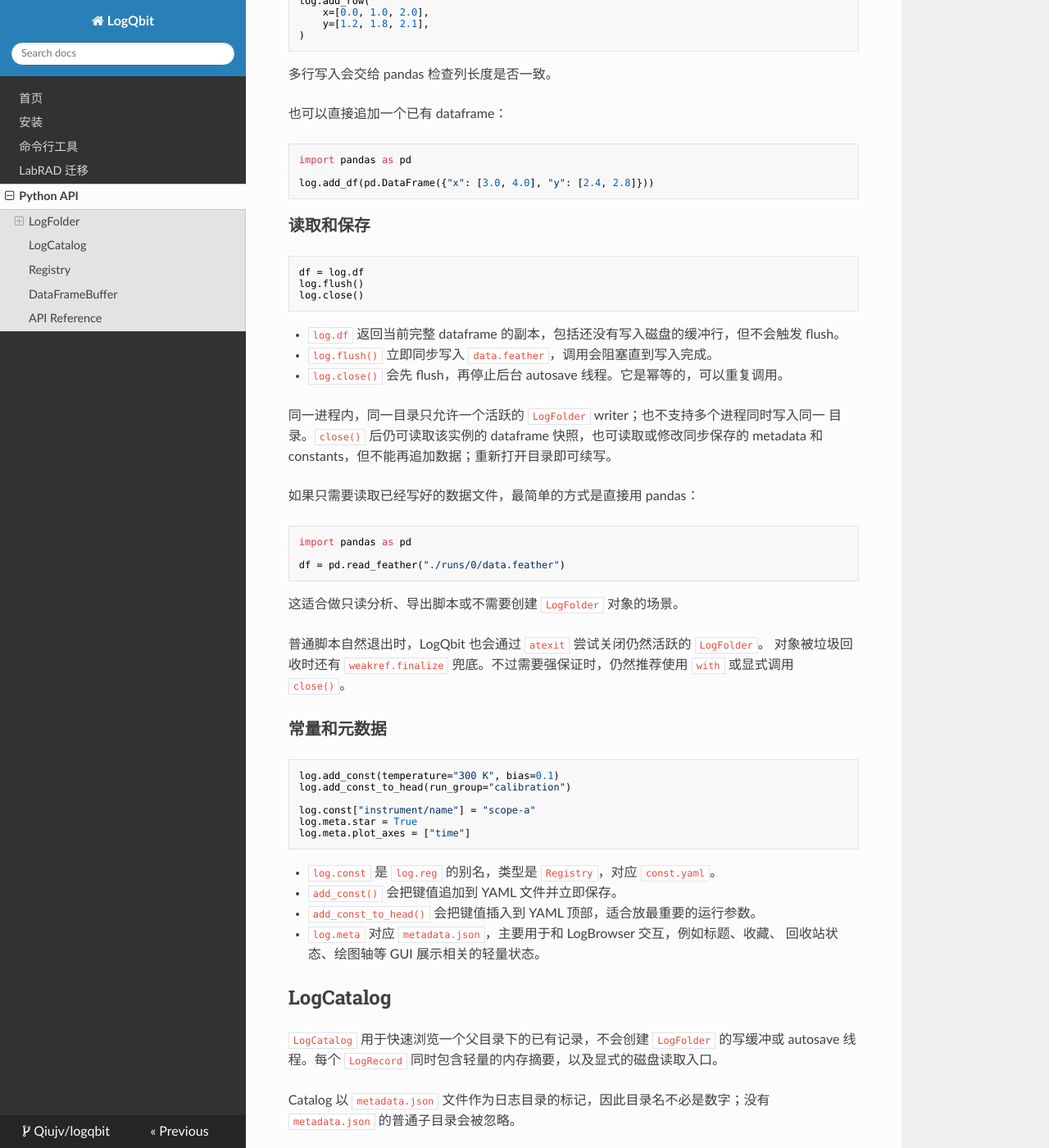
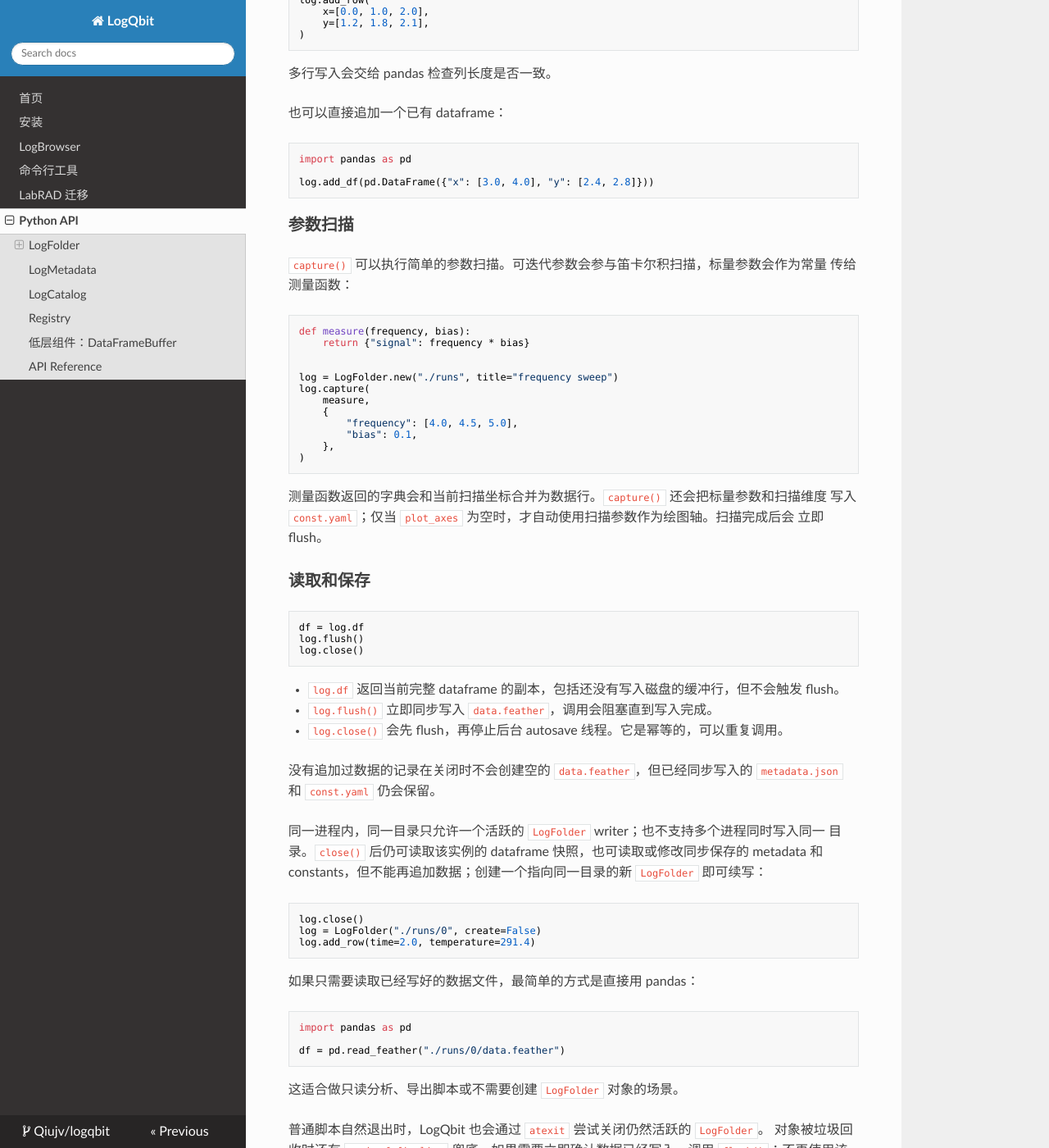
Before and after one commit to Qiujv/logqbit, an MkDocs documentation site: the page built from docs/api.md, in a window 1280 px wide and 1400 px high, scrolled down 1138 px. Shown: the whole window at 82% size. Built offline with MkDocs 1.6.1, drawn with Linux system fonts in a browser that asks for light colours; nearby versions of some CDN libraries; some of the changed text lies outside the part shown.

Commit message:
docs: update usage and add browser guide

````diff
--- a/docs/api.md
+++ b/docs/api.md
@@ -14,24 +14,24 @@
 ### 创建新记录
 
 ```python
-from logqbit.logfolder import LogFolder
+from logqbit import LogFolder
 
-with LogFolder.new("./runs", title="cooldown") as log:
-    log.add_row(time=0.0, temperature=300.0)
-    log.add_row(time=1.0, temperature=295.2)
+log = LogFolder.new("./runs", title="cooldown")
+log.add_row(time=0.0, temperature=300.0)
+log.add_row(time=1.0, temperature=295.2)
 
-    log.add_const(operator="alice", sample="device-a")
-    log.meta.plot_axes = ["time"]
+log.add_const(operator="alice", sample="device-a")
+log.meta.plot_axes = ["time"]
 ```
 
 `LogFolder.new(parent)` 会在 `parent` 下创建下一个数字目录，例如 `0/`、`1/`、`2/`。
-推荐使用 `with` 语句；退出代码块时会自动 `close()`，确保末段数据完成写入并关闭后台线程。
+创建后可以直接持续追加数据；后台线程会自动保存，程序正常退出时也会完成最后一次写入。
 
 ### 打开已有记录
 
 ```python
-with LogFolder("./runs/0", create=False) as log:
-    print(log.df)
+log = LogFolder("./runs/0", create=False)
+print(log.df)
 ```
 
 如果路径不存在并且 `create=False`，会抛出 `FileNotFoundError`。
@@ -63,6 +63,30 @@
 log.add_df(pd.DataFrame({"x": [3.0, 4.0], "y": [2.4, 2.8]}))
 ```
 
+### 参数扫描
+
+`capture()` 可以执行简单的参数扫描。可迭代参数会参与笛卡尔积扫描，标量参数会作为常量
+传给测量函数：
+
+```python
+def measure(frequency, bias):
+    return {"signal": frequency * bias}
+
+
+log = LogFolder.new("./runs", title="frequency sweep")
+log.capture(
+    measure,
+    {
+        "frequency": [4.0, 4.5, 5.0],
+        "bias": 0.1,
+    },
+)
+```
+
+测量函数返回的字典会和当前扫描坐标合并为数据行。`capture()` 还会把标量参数和扫描维度
+写入 `const.yaml`；仅当 `plot_axes` 为空时，才自动使用扫描参数作为绘图轴。扫描完成后会
+立即 flush。
+
 ### 读取和保存
 
 ```python
@@ -75,9 +99,18 @@
 - `log.flush()` 立即同步写入 `data.feather`，调用会阻塞直到写入完成。
 - `log.close()` 会先 flush，再停止后台 autosave 线程。它是幂等的，可以重复调用。
 
+没有追加过数据的记录在关闭时不会创建空的 `data.feather`，但已经同步写入的
+`metadata.json` 和 `const.yaml` 仍会保留。
+
 同一进程内，同一目录只允许一个活跃的 `LogFolder` writer；也不支持多个进程同时写入同一
 目录。`close()` 后仍可读取该实例的 dataframe 快照，也可读取或修改同步保存的 metadata
-和 constants，但不能再追加数据；重新打开目录即可续写。
+和 constants，但不能再追加数据；创建一个指向同一目录的新 `LogFolder` 即可续写：
+
+```python
+log.close()
+log = LogFolder("./runs/0", create=False)
+log.add_row(time=2.0, temperature=291.4)
+```
 
 如果只需要读取已经写好的数据文件，最简单的方式是直接用 pandas：
 
@@ -90,25 +123,55 @@
 这适合做只读分析、导出脚本或不需要创建 `LogFolder` 对象的场景。
 
 普通脚本自然退出时，LogQbit 也会通过 `atexit` 尝试关闭仍然活跃的 `LogFolder`。
-对象被垃圾回收时还有 `weakref.finalize` 兜底。不过需要强保证时，仍然推荐使用 `with`
-或显式调用 `close()`。
+对象被垃圾回收时还有 `weakref.finalize` 兜底。如果需要立即确认数据已经写入，调用
+`flush()`；不再使用该对象时也可以显式调用 `close()`。进程崩溃或被强制终止时不能依赖
+退出清理，因此重要阶段仍应主动 flush。
 
-### 常量和元数据
+### 常量
 
 ```python
 log.add_const(temperature="300 K", bias=0.1)
 log.add_const_to_head(run_group="calibration")
 
 log.const["instrument/name"] = "scope-a"
-log.meta.star = True
-log.meta.plot_axes = ["time"]
 ```
 
 - `log.const` 是 `log.reg` 的别名，类型是 `Registry`，对应 `const.yaml`。
 - `add_const()` 会把键值追加到 YAML 文件并立即保存。
 - `add_const_to_head()` 会把键值插入到 YAML 顶部，适合放最重要的运行参数。
-- `log.meta` 对应 `metadata.json`，主要用于和 LogBrowser 交互，例如标题、收藏、
-  回收站状态、绘图轴等 GUI 展示相关的轻量状态。
+
+## LogMetadata
+
+`log.meta` 是一个 `LogMetadata`，对应记录目录中的 `metadata.json`。常用字段会在赋值时
+立即保存，主要用于控制 LogBrowser 的显示和绘图：
+
+```python
+log.meta.title = "cooldown"
+log.meta.star = 2
+log.meta.trash = False
+log.meta.plot_axes = ["time"]
+log.meta.plot_fields = ["temperature"]
+```
+
+`plot_axes` 和 `plot_fields` 读取时是不可变 tuple；赋值时可以传一个字符串或任意字符串
+序列。单个字符串会被当成一个列名，而不是拆成字符。
+
+如果要一次更新多个字段，使用 `update()` 只写一次文件：
+
+```python
+from logqbit import LogMetadata
+
+meta = LogMetadata("./runs/0/metadata.json", create=False)
+meta.update(
+    title="cooldown",
+    star=1,
+    plot_axes="time",
+    plot_fields=["temperature", "pressure"],
+)
+```
+
+`reload()` 会在磁盘文件发生变化时重新加载。直接创建的 `LogMetadata` 默认严格报告无效
+JSON；Catalog 和 LogBrowser 则使用容错读取，避免单个损坏记录阻止整个列表打开。
 
 ## LogCatalog
 
@@ -127,6 +190,8 @@
 for record in records:
     print(record.log_id, record.title, record.row_count)
 ```
+
+结果中数字目录排在前面并按数值递增，其他目录随后按名称排序。
 
 `LogRecord` 缓存 dataframe 的行数、列名和文件版本；未变化的日志会复用同一个 record
 实例。Metadata 直接来自 `record.meta` 当前已经加载的内存值。
@@ -138,6 +203,7 @@
 
 `read_dataframe()` 是明确的一次读取，不保留隐藏的进程级缓存。LogBrowser 的 detail
 view 会按窗口和文件版本缓存完整 dataframe，因此多个 detail 窗口的刷新状态互不影响。
+记录还没有 `data.feather`，或数据读取失败时，返回 `None`。
 
 ```python
 record.meta.update(
@@ -180,7 +246,7 @@
 `reload()` 会在文件变化后重新读取磁盘内容。本地未保存的修改会被新的磁盘内容覆盖。
 `undo()` 和 `redo()` 可以撤销或重做最近的保存快照。
 
-## DataFrameBuffer
+## 低层组件：DataFrameBuffer
 
 `DataFrameBuffer` 是 `LogFolder` 内部使用的低层组件，负责把追加进来的 dataframe
 片段缓冲在内存里，并后台 autosave 到 feather 文件。普通用户通常不需要直接使用它；
--- a/mkdocs.yml
+++ b/mkdocs.yml
@@ -27,6 +27,7 @@
 nav:
   - 首页: index.md
   - 安装: install.md
+  - LogBrowser: browser.md
   - 命令行工具: cli.md
   - LabRAD 迁移: migration_guide.md
   - Python API: api.md
````
Also changed, not shown: other parts of docs/api.md (+2 -2 lines), README.md (+6 -6 lines), docs/browser.md (added, +99 -0 lines), docs/cli.md (+16 -5 lines), docs/index.md (+7 -6 lines), docs/install.md (+7 -5 lines), docs/migration_guide.md (+6 -4 lines), 2 other files.
